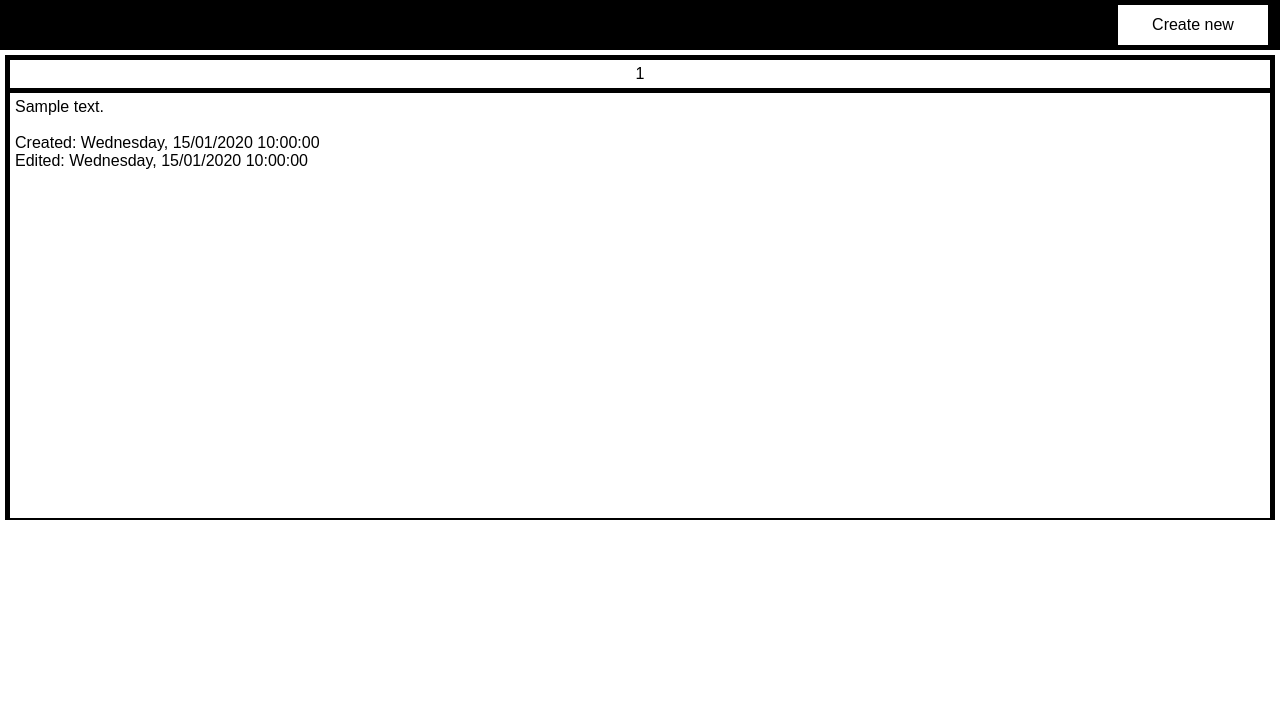
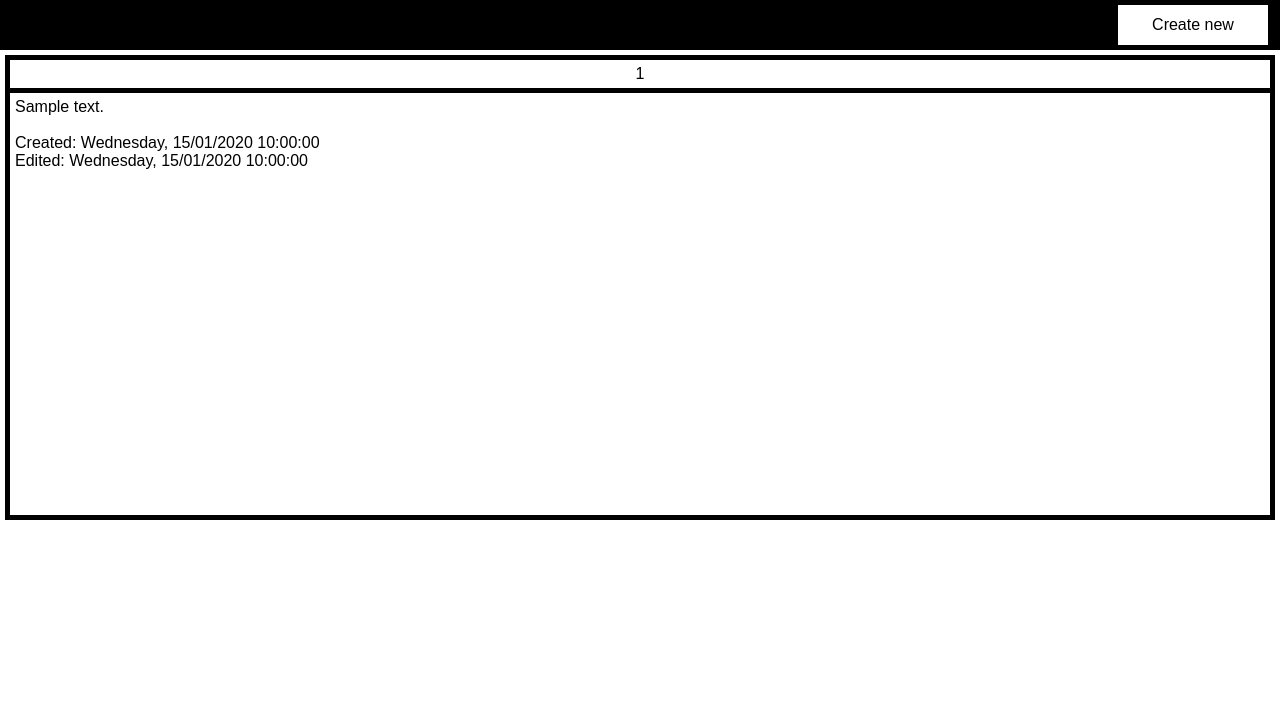
Before and after one commit to BrendonGames/ideas, a PHP site: page / in a window 1280 px wide. Shown: the top 720 px of the page. Run offline with PHP 8.4, Linux system fonts and the light colour scheme; tables that the repository leaves empty or names only in its code hold one stand-in row (values such as "Sample post"); data that the repository does not hold is empty.

Commit message:
fixed idea bottom line width

```diff
--- a/index.php
+++ b/index.php
@@ -79,7 +79,7 @@
             padding: 5px;
             border: 5px solid;
             border-top-width: 3px;
-            border-bottom-width: 2px;
+            border-bottom-width: 5px;
             text-align: justify;
             text-justify: inter-word;
             overflow-wrap: break-word;
@@ -90,7 +90,7 @@
         .idea_image {
             padding: 5px;
             border: 5px solid;
-            border-top-width: 3px;
+            border-top-width: 0px;
             /* border-bottom-width: 2px; */
             text-align: justify;
             text-justify: inter-word;
```
